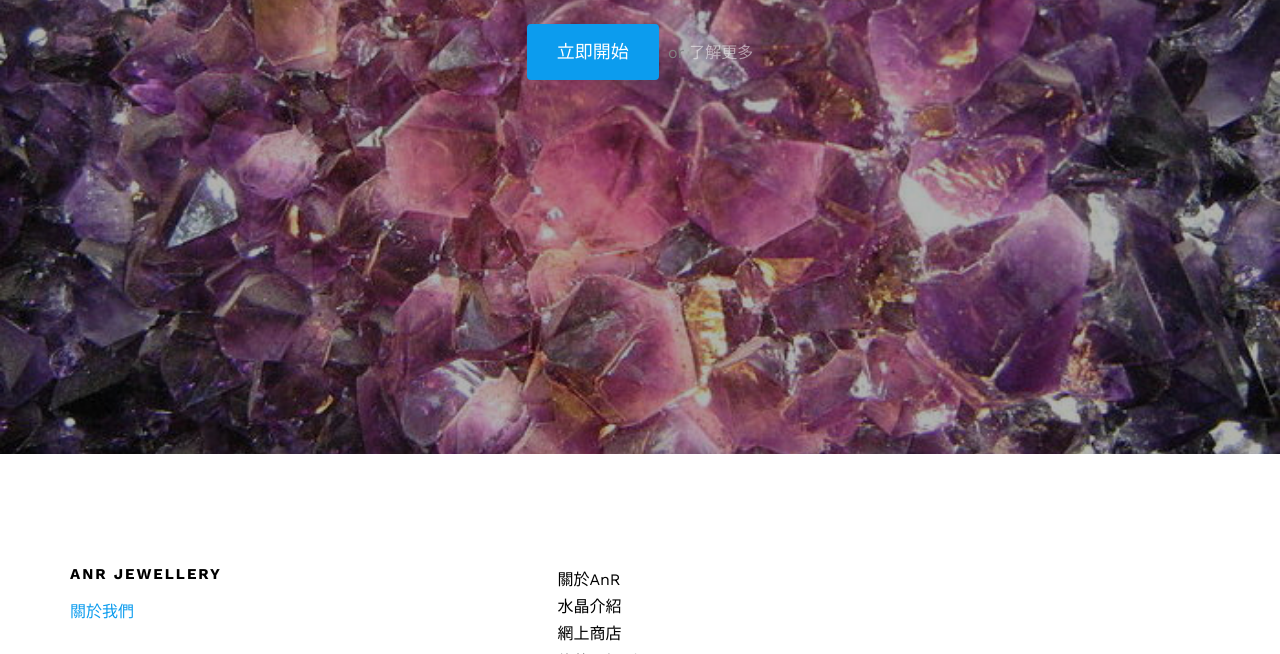
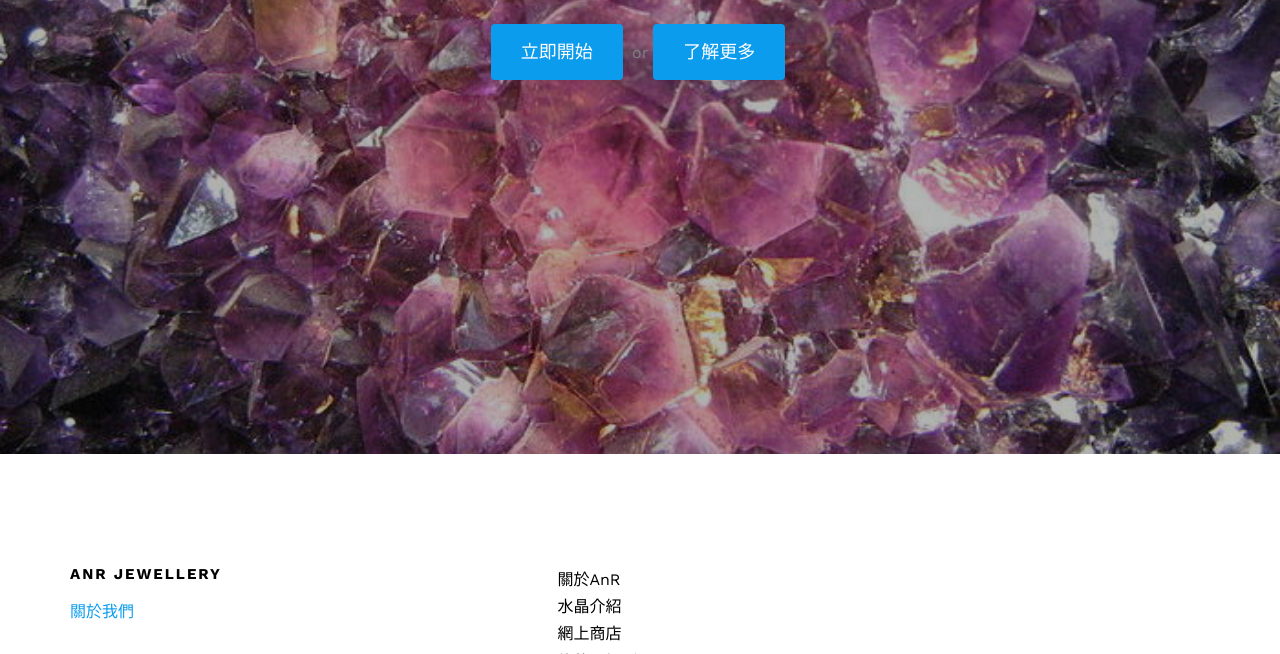
Before and after one commit to adamau711/anrjewellery, a plain HTML site: page index.html in a window 1280 px wide. Shown: the part 446-1100 px from the top of the page. Drawn offline with nearby package versions, Linux system fonts and the light colour scheme; files whose address does not match are found by name.

Commit message:
no message

```diff
--- a/index.html
+++ b/index.html
@@ -84,8 +84,8 @@
 						<div class="display-tc animate-box" data-animate-effect="fadeInUp">
 							<h1 class="mb30">開始訂製</h1>
 							<p>
-								<a href="http://freehtml5.co/" target="_blank" class="btn btn-primary">立即開始</a> or
-								<a href="https://vimeo.com/channels/staffpicks/93951774" class="link-watch popup-vimeo">了解更多</a>
+								<a href="https://www.facebook.com/Anr-jewellery-1295784767219010/" target="_blank" class="btn btn-primary">立即開始</a> or
+								<a href="https://www.facebook.com/Anr-jewellery-1295784767219010/" class="btn btn-primary">了解更多</a>
 							</p>
 						</div>
 					</div>
```
